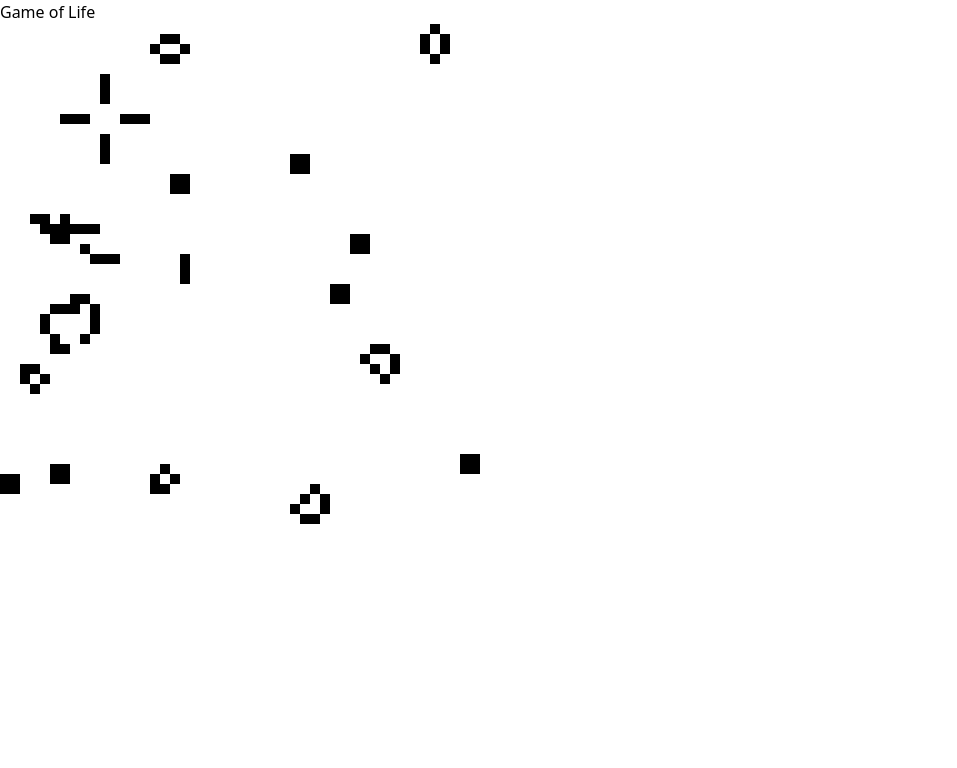
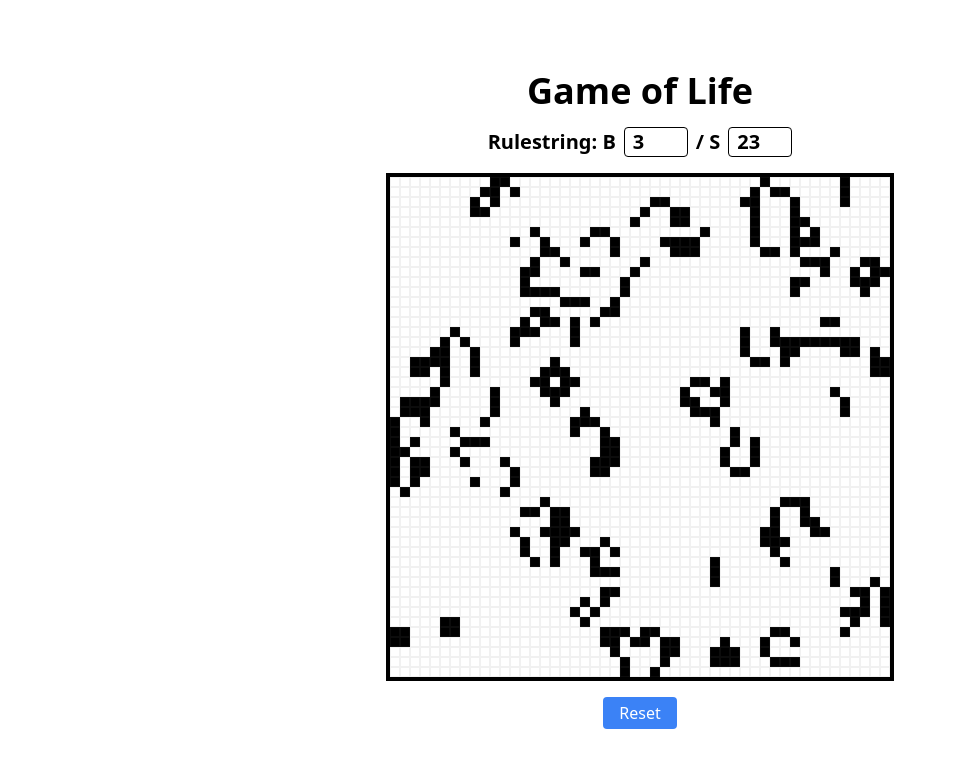
Before and after one commit to AlessandroLongo23/TilingLife, a SvelteKit app: page / in a window 1280 px wide. Shown: the top 768 px of the page, without its empty margins (0-957 px from the left). Built offline with nearby package versions, Linux system fonts and the light colour scheme.

Commit message:
interactive birthrule selection

```diff
--- /dev/null
+++ b/src/lib/stores.svelte.js
@@ -0,0 +1,4 @@
+// import { writable } from 'svelte/store';
+
+// export const birth = writable('3');
+// export const survive = writable('23');
--- /dev/null
+++ b/src/lib/utils.svelte.js
@@ -0,0 +1 @@
+// import { birth, survive } from "$lib/stores.svelte.js";
--- a/src/routes/+page.svelte
+++ b/src/routes/+page.svelte
@@ -1,11 +1,14 @@
 <script>
     import { onMount } from "svelte";
+    // import { Grid } from "$lib/utils.svelte";
+    // import { birth, survive } from "$lib/stores.svelte";
 
     class Grid {
         cells = $state([]);
 
         constructor(size) {
-            this.cells = Array.from({ length: size }, () => Array.from({ length: size }, () => new Cell()));
+            this.size = size
+            this.cells = Array.from({ length: this.size }, () => Array.from({ length: this.size }, () => new Cell()));
         }
 
         update() {
@@ -28,6 +31,15 @@
                     )
                         this.cells[i + x][j + y].aliveNeighbours++;
         }
+
+        reset() {
+            for (let i = 0; i < this.cells.length; i++) {
+                for (let j = 0; j < this.cells[i].length; j++) {
+                    this.cells[i][j].state = Math.random() > 0.5 ? 1 : 0;
+                    this.cells[i][j].aliveNeighbours = 0;
+                }
+            }
+        }
     }
 
     class Cell {
@@ -40,8 +52,8 @@
 
         update() {
             if (
-                (this.state === 1 && (this.aliveNeighbours === 2 || this.aliveNeighbours === 3)) ||
-                (this.state === 0 && this.aliveNeighbours === 3)
+                (this.state === 0 && birth.includes(this.aliveNeighbours.toString())) ||
+                (this.state === 1 && survive.includes(this.aliveNeighbours.toString()))
             )
                 this.state = 1;
             else
@@ -51,28 +63,36 @@
         }
     }
 
+    let birth = $state('3');
+    let survive = $state('23');
+
     let grid = $state(new Grid(50));
 
     setInterval(() => {
         if (grid)
             grid.update();
-    }, 16);
+    }, 160);
 </script>
 
-<div>
-    <h1>Game of Life</h1>
+<div class="flex flex-col items-center justify-center m-auto h-screen">
+    <h1 class="text-4xl font-bold mb-4">Game of Life</h1>
+    <h3 class="text-xl font-bold mb-4">Rulestring:
+        B<input bind:value={birth} class="w-16 border border-black mx-2 rounded px-2" type="text">/
+        S<input bind:value={survive} class="w-16 border border-black ms-2 rounded px-2" type="text">
+    </h3>
 
-    <!-- grid -->
-    <div>
+    <div class="border-4 border-black">
         {#each grid.cells as row}
             <div class="flex flex-rpw">
                 {#each row as cell}
-                    <div class="flex flex-col text-xl {cell.state === 1 ? 'bg-black' : 'bg-white'}" style="width: 10px; height: 10px;">
+                    <div onclick={() => {cell.state = 1}} class="flex flex-col text-xl border border-neutral-500/10 {cell.state === 1 ? 'bg-black' : 'bg-white'}" style="width: 10px; height: 10px;">
                     </div>
                 {/each}
             </div>
         {/each}
     </div>
+
+    <button onclick={() => grid.reset()} class="bg-blue-500 hover:bg-blue-700 text-white py-1 px-4 rounded mt-4">Reset</button>
 </div>
 
 <style>
```
